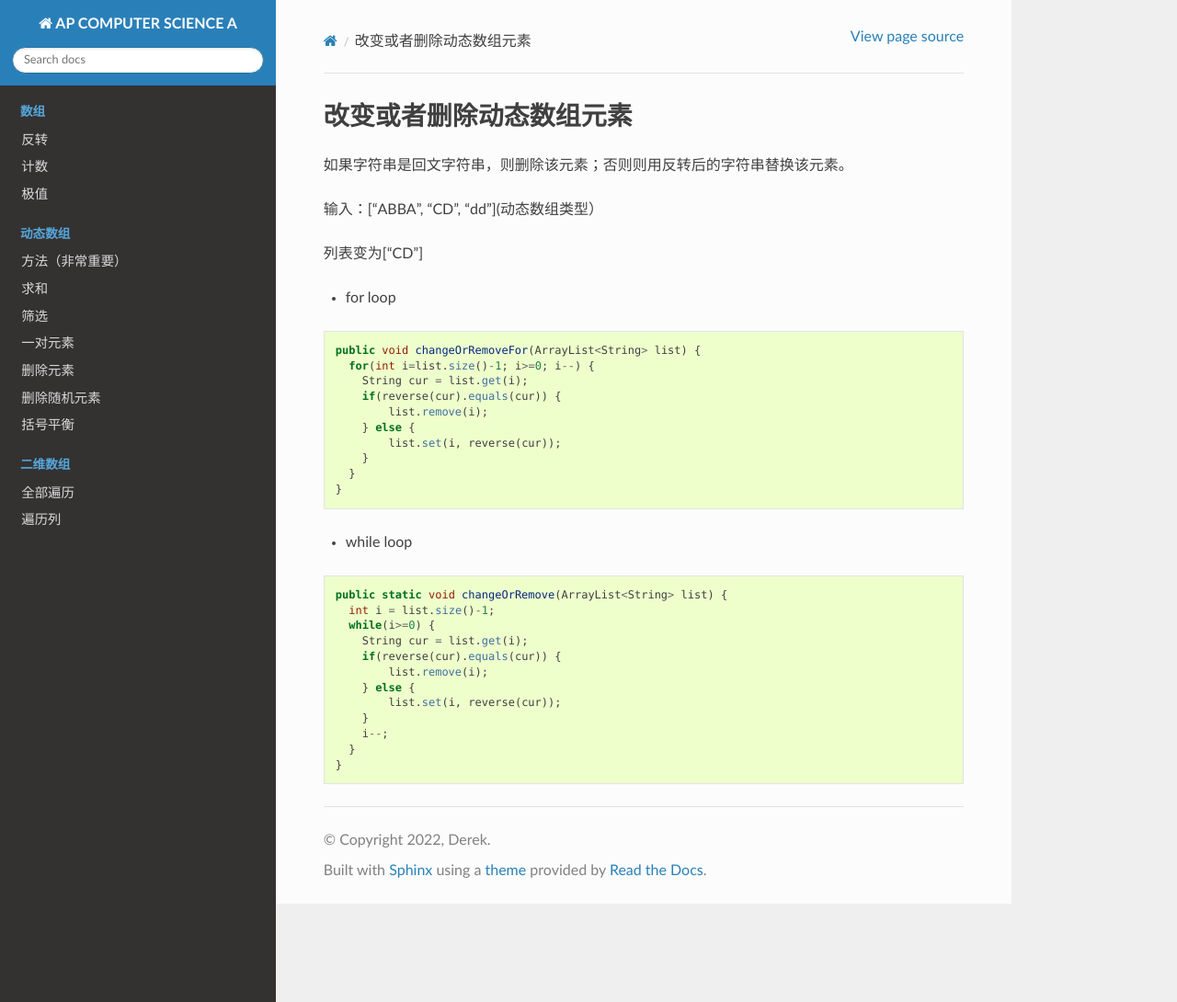
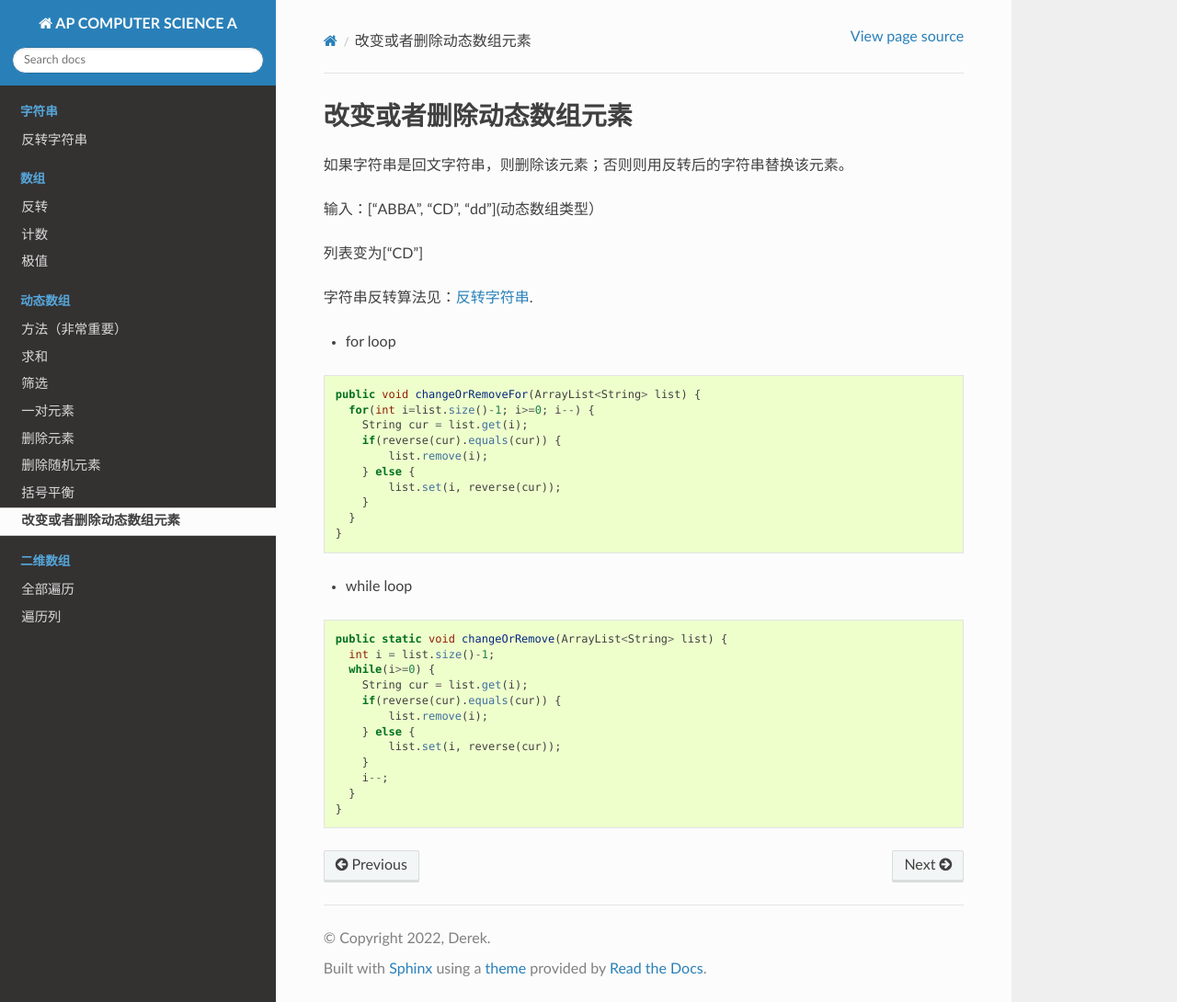
Before and after one commit to scls-cs/APCS-A, a Sphinx documentation site: the page built from source/ArrayList/changeOrRemove.rst, in a window 1280 px wide and 1090 px high. Shown: the whole window at 92% size. Built offline with Sphinx 7.4.7 and the Read the Docs theme 2.0.0, drawn with Linux system fonts in a browser that asks for light colours.

Commit message:
add string

```diff
--- a/source/ArrayList/changeOrRemove.rst
+++ b/source/ArrayList/changeOrRemove.rst
@@ -6,6 +6,7 @@
 
 列表变为["CD"]
 
+字符串反转算法见：:ref:`reverse_string`.
 
 - for loop
 .. code-block:: java
--- /dev/null
+++ b/source/String/reverse.rst
@@ -0,0 +1,16 @@
+.. _reverse_string:
+
+
+反转字符串
+==========
+将字符串反转之后返回。
+
+.. code-block:: java
+
+  public String reverse(String str) {
+    String result = "";
+    for(int i=0; i<str.length(); i++) {
+      result = str.substring(i, i+1) + result;
+    }
+    return result;
+  }
```
Also changed, not shown: source/index.rst (+8 -0 lines).
